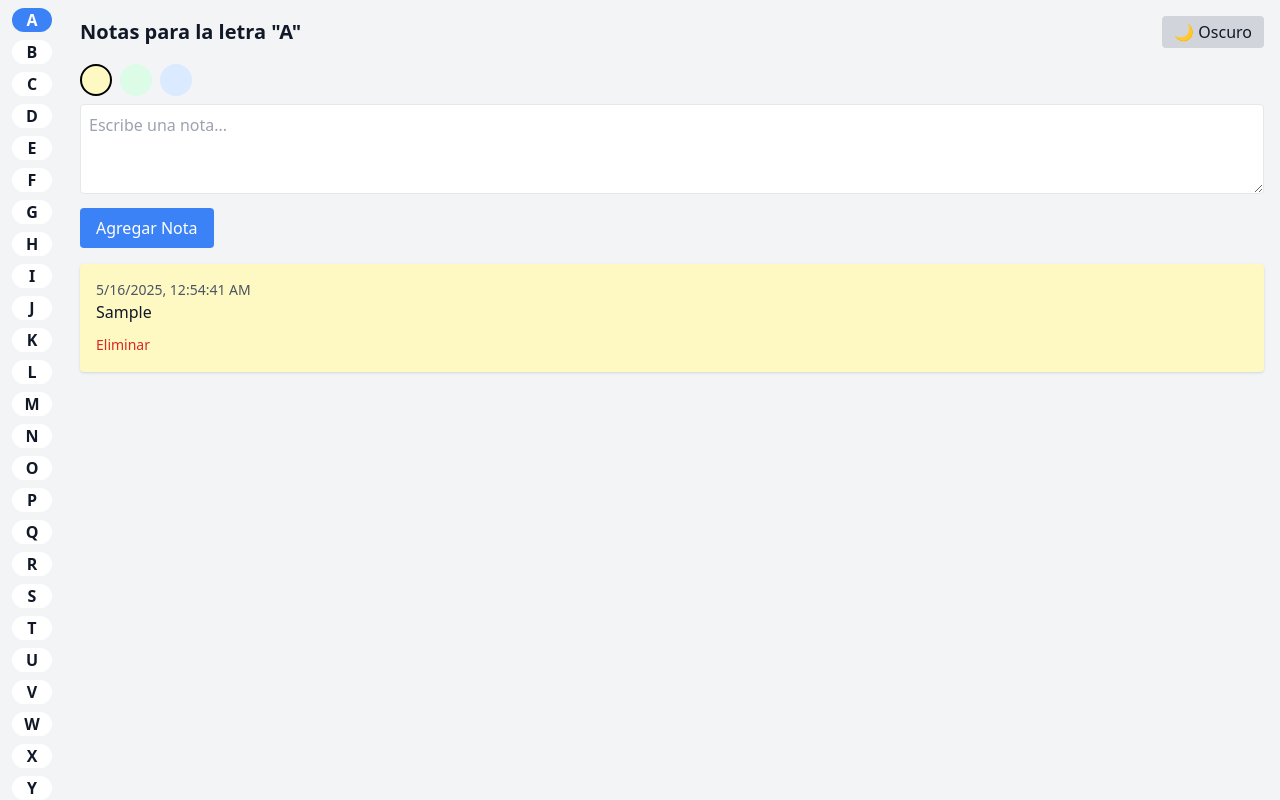
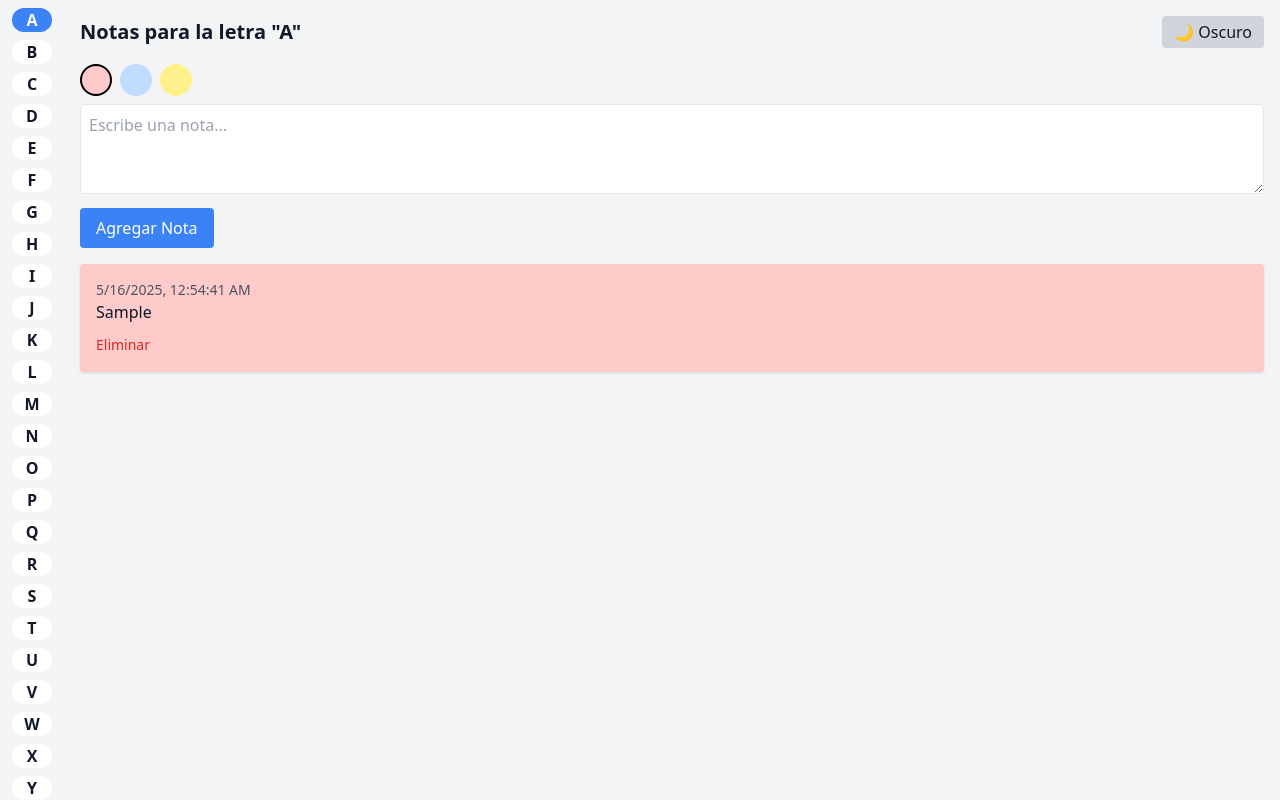
Before and after one commit to automatizacion-it/x1, a React (Vite) app: page / in a window 1280 px wide. Both pictures are taken after typing "Sample" into the empty fields and a click on the button "Agregar Nota". Built offline with nearby package versions, Linux system fonts and the light colour scheme.

Commit message:
Update App.jsx

```diff
--- a/src/App.jsx
+++ b/src/App.jsx
@@ -3,7 +3,7 @@ import { useState, useEffect } from "react";
 const letters = Array.from({ length: 26 }, (_, i) =>
   String.fromCharCode(65 + i)
 );
-const colors = ["notaAmarilla", "notaVerde", "notaAzul"];
+const colors = ["notaRoja", "notaAzul", "notaAmarilla"];
 
 export default function LibretaNotas() {
   const [selectedLetter, setSelectedLetter] = useState("A");
@@ -89,11 +89,11 @@ export default function LibretaNotas() {
             <button
               key={color}
               className={`w-8 h-8 rounded-full border-2 ${
-                color === "notaAmarilla"
-                  ? "bg-yellow-100"
-                  : color === "notaVerde"
-                  ? "bg-green-100"
-                  : "bg-blue-100"
+                color === "notaRoja"
+                  ? "bg-red-200"
+                  : color === "notaAzul"
+                  ? "bg-blue-200"
+                  : "bg-yellow-200"
               } ${
                 selectedColor === color
                   ? "border-black dark:border-white"
@@ -126,11 +126,11 @@ export default function LibretaNotas() {
             <div
               key={index}
               className={`p-4 rounded shadow ${
-                note.color === "notaAmarilla"
-                  ? "bg-yellow-100"
-                  : note.color === "notaVerde"
-                  ? "bg-green-100"
-                  : "bg-blue-100"
+                note.color === "notaRoja"
+                  ? "bg-red-200"
+                  : note.color === "notaAzul"
+                  ? "bg-blue-200"
+                  : "bg-yellow-200"
               }`}
             >
               <div className="text-sm text-gray-600">{note.timestamp}</div>
```
